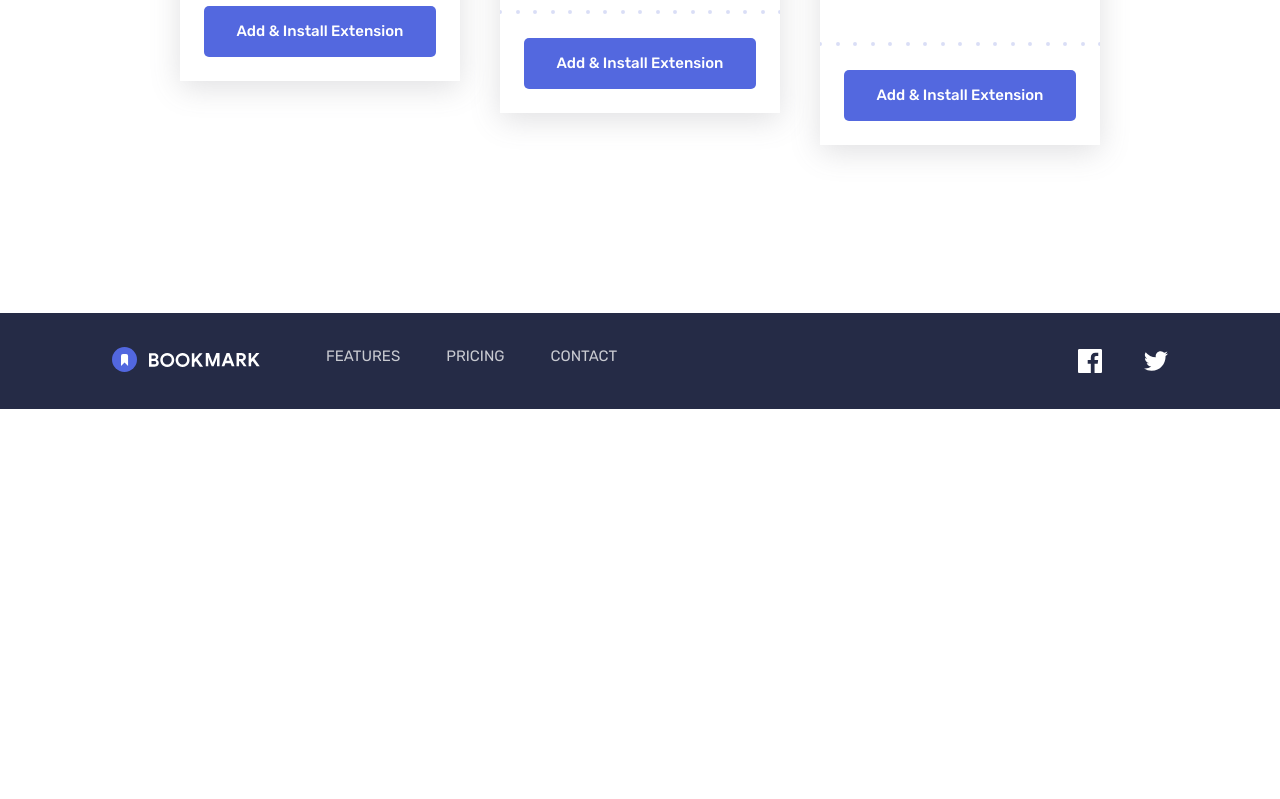
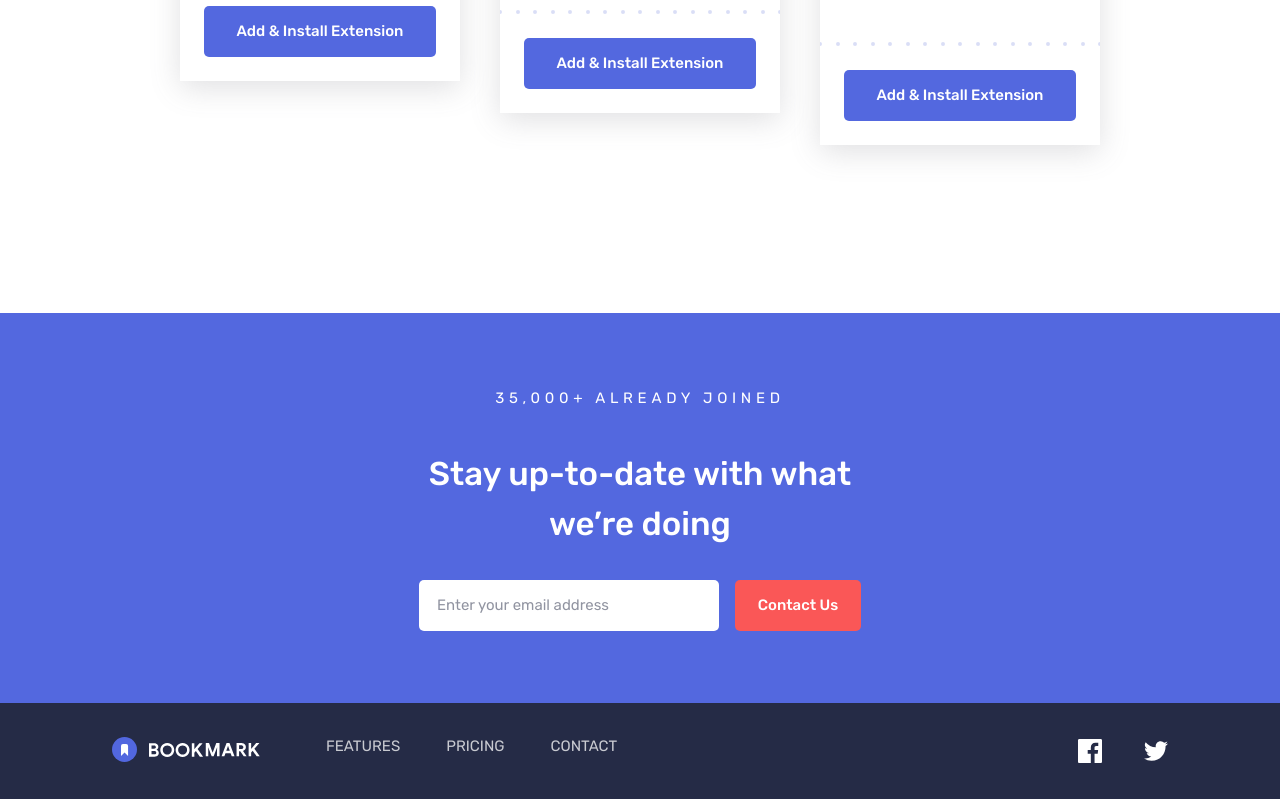
Before and after one commit to adryanrosa/bookmark-landing-page, a React (Create React App) app: page / in a window 1280 px wide. Shown: the part 990-1789 px from the top of the page. Before the commit the page ends 1399 px from the top, so only its background shows below. Built offline with nearby package versions, Linux system fonts and the light colour scheme.

Commit message:
Adiciona Contact

```diff
--- a/src/App.jsx
+++ b/src/App.jsx
@@ -2,6 +2,7 @@ import React from 'react';
 
 import Hero from './sections/Hero';
 import Download from './sections/Download';
+import Contact from './sections/Contact';
 import Footer from './sections/Footer';
 
 function App() {
@@ -9,6 +10,7 @@ function App() {
     <>
       <Hero />
       <Download />
+      <Contact />
       <Footer />
     </>
   );
--- a/src/UI/Button/index.module.scss
+++ b/src/UI/Button/index.module.scss
@@ -7,6 +7,10 @@
   border-radius: 0.3125rem;
   font-weight: var(--fw-bold);
   cursor: pointer;
+
+  &:focus {
+    outline: none;
+  }
 
   @include breakpoint-up(large) {
     font-size: 0.9375rem;
@@ -23,3 +27,8 @@
   color: var(--clr-neutral-700);
   box-shadow: rgba(100, 100, 111, 0.2) 0px 7px 29px 0px;
 }
+
+.red {
+  background-color: var(--clr-accent);
+  color: var(--clr-neutral-100);
+}
--- /dev/null
+++ b/src/sections/Contact/index.jsx
@@ -0,0 +1,28 @@
+import React from 'react';
+
+import styles from './index.module.scss';
+import Button from '../../UI/Button';
+
+function Contact() {
+  return (
+    <section className={ styles.contact }>
+      <p>35,000+ already joined</p>
+      <h2>Stay up-to-date with what we’re doing</h2>
+
+      <form>
+        <input
+          type="text"
+          placeholder="Enter your email address"
+        />
+        <Button
+          type="submit"
+          color="red"
+        >
+          Contact Us
+        </Button>
+      </form>
+    </section>
+  );
+}
+
+export default Contact;
--- /dev/null
+++ b/src/sections/Contact/index.module.scss
@@ -0,0 +1,73 @@
+@use "../../styles/utils/" as *;
+
+.contact {
+  background-color: var(--clr-primary);
+  color: var(--clr-neutral-100);
+  padding: 4.5rem 2rem;
+
+  p {
+    font-size: 0.9375rem;
+    text-transform: uppercase;
+    letter-spacing: 0.25em;
+
+    @include breakpoint-up(large) {
+      letter-spacing: 0.3125em;
+    }
+  }
+
+  h2 {
+    color: var(--clr-neutral-100);
+    font-size: 1.5rem;
+    margin-top: 0.5rem;
+
+    @include breakpoint-up(large) {
+      font-size: 2.0625rem;
+      max-width: 20ch;
+      margin-top: 2.375rem;
+      @include margin-x-auto;
+    }
+  }
+
+  form {
+    margin-top: 2rem;
+
+    @include breakpoint-up(large) {
+      display: grid;
+      grid-template-columns: 18.75rem 7.875rem;
+      gap: 1rem;
+      justify-content: center;
+    }
+  }
+
+  input {
+    font-size: 0.875rem;
+    padding: 0.875rem 1.125rem;
+    border-radius: 0.3125rem;
+    border: none;
+    color: var(--clr-neutral-700);
+
+    &::placeholder {
+      color: var(--clr-neutral-400);
+    }
+
+    &:focus {
+      outline: none;
+    }
+
+    @include breakpoint-down(medium) {
+      width: 100%;
+    }
+
+    @include breakpoint-up(large) {
+      font-size: 0.9375rem;
+    }
+  }
+
+  button {
+    @include breakpoint-down(medium) {
+      margin-top: 1rem;
+      display: block;
+      width: 100%;
+    }
+  }
+}
```
Also changed, not shown: text.txt.
